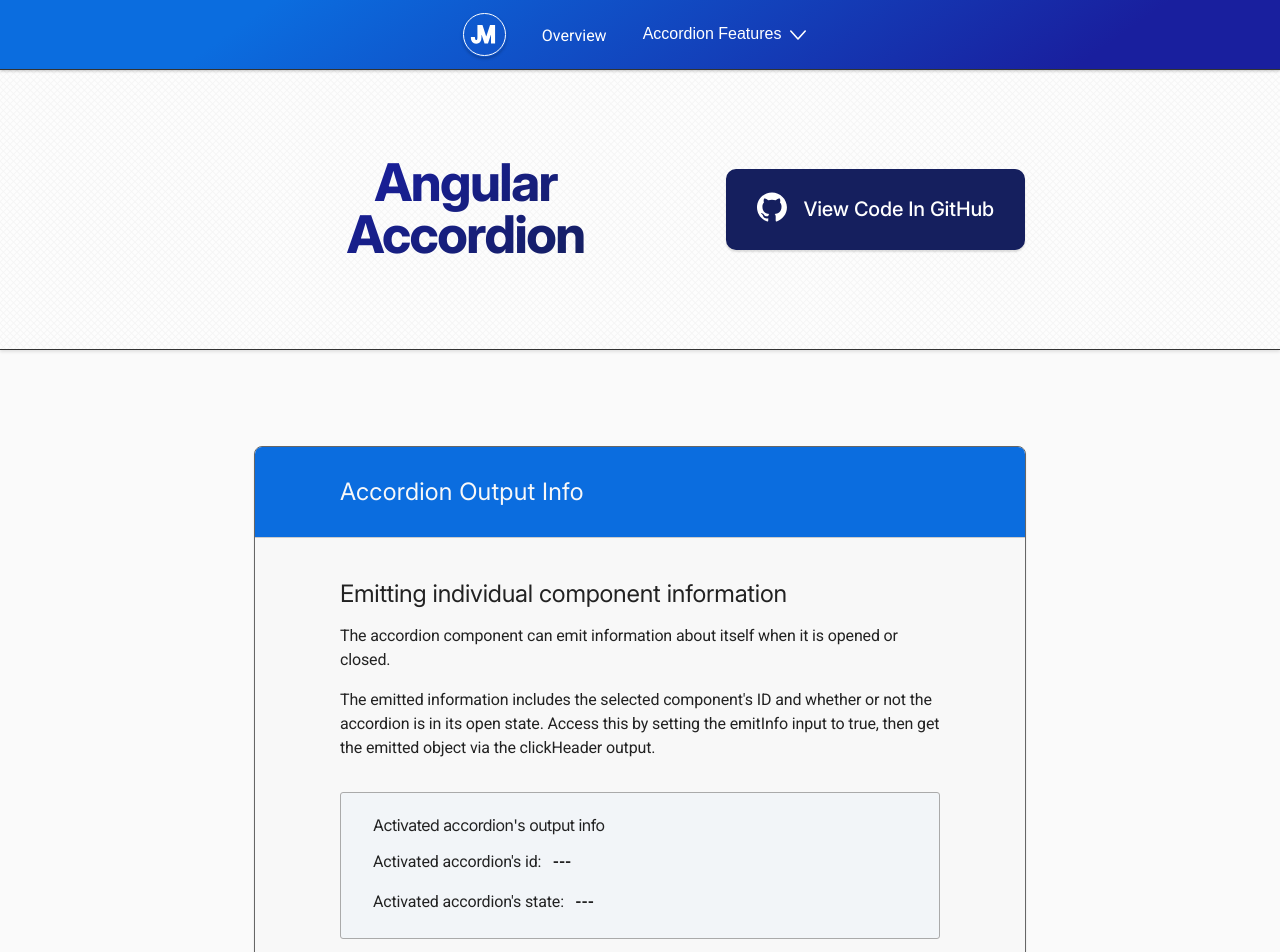
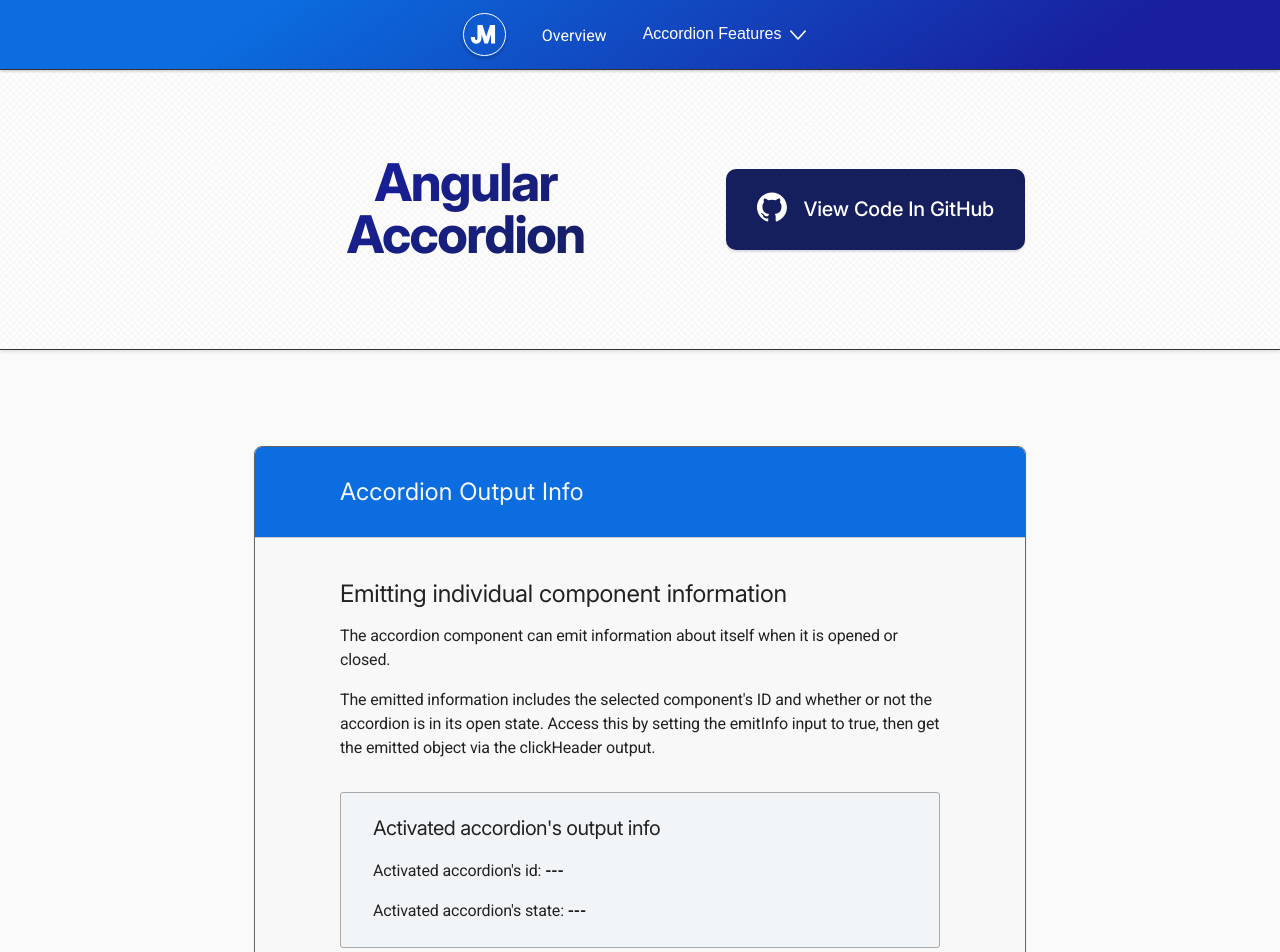
Before and after one commit to JMurkyHawk/accordion, an Angular app: page /accordion-output in a window 1280 px wide. Shown: the top 952 px of the page. Built offline with nearby package versions, Linux system fonts and the light colour scheme.

Commit message:
Correct missing drawer button borderRadius option

```diff
--- a/src/app/components/j-murky-hawk-drawer/j-murky-hawk-drawer.component.ts
+++ b/src/app/components/j-murky-hawk-drawer/j-murky-hawk-drawer.component.ts
@@ -388,16 +388,16 @@ export class JMurkyHawkDrawerComponent {
     drawerButtonMove() {
         if (this.drawerShow() && this.drawerPosition === 'left') {
             this.setDrawerButtonLR(this.drawerWidth, 'auto');
-            this.setComponentCssVariable('jmDrawerButtonBorderRadius', `0 ${this.drawerButtonBorderRadius} ${this.drawerButtonBorderRadius} 0 `);
+            this.setComponentCssVariable('jmDrawerButtonBorderRadius', `0 ${this.drawerButtonInfo.borderRadius} ${this.drawerButtonInfo.borderRadius} 0 `);
         }
 
         if (this.drawerShow() && this.drawerPosition === 'right') {
             this.setDrawerButtonLR('auto', this.drawerWidth);
-            this.setComponentCssVariable('jmDrawerButtonBorderRadius', `${this.drawerButtonBorderRadius} 0 0 ${this.drawerButtonBorderRadius}`);
+            this.setComponentCssVariable('jmDrawerButtonBorderRadius', `${this.drawerButtonInfo.borderRadius} 0 0 ${this.drawerButtonInfo.borderRadius}`);
         }
 
         if (!this.drawerShow()) {
-            this.setComponentCssVariable('jmDrawerButtonBorderRadius', `${this.drawerButtonBorderRadius}`);
+            this.setComponentCssVariable('jmDrawerButtonBorderRadius', `${this.drawerButtonInfo.borderRadius}`);
         }
     }
 
--- a/src/app/components/j-murky-hawk-navigation/j-murky-hawk-navigation.component.ts
+++ b/src/app/components/j-murky-hawk-navigation/j-murky-hawk-navigation.component.ts
@@ -142,7 +142,7 @@ export class JMurkyHawkNavigationComponent {
         }
     }
 
-    // Is window scrolled past element with id name provided to linkScrollToIfPastId
+    // Is window scrolled past element with id provided to linkScrollToIfPastId input?
     isScrolledPast = (elementId: string) => {
         if (elementId !== null && document.getElementById(elementId) !== undefined) {
             return document.getElementById(elementId)?.getBoundingClientRect().bottom! < 0;
--- a/src/app/pages/jmh-page-accordion-output/jmh-page-accordion-output.component.html
+++ b/src/app/pages/jmh-page-accordion-output/jmh-page-accordion-output.component.html
@@ -19,8 +19,8 @@
 
             <div class="jmBackDrop v2">
                 <h4>{{emit_basic_title}}</h4>
-                <p class="preserveWS">{{emit_info1}} <strong>{{emittedId}}</strong></p>
-                <p class="preserveWS">{{emit_info2}} <strong>{{emittedState}}</strong></p>
+                <p>{{emit_info1}} <strong>{{emittedId}}</strong></p>
+                <p>{{emit_info2}} <strong>{{emittedState}}</strong></p>
             </div>
 
             <div class="jmBackDrop accordionStack">
--- a/src/app/pages/jmh-page-accordion-output/jmh-page-accordion-output.component.scss
+++ b/src/app/pages/jmh-page-accordion-output/jmh-page-accordion-output.component.scss
@@ -10,3 +10,10 @@ j-murky-hawk-accordion {
     --jm-acc-border: 1px solid var(--blueDark);
     --jm-acc-color: var(--black);
 }
+
+.jmBackDrop.v2 {
+    h4 {
+        font-size: 2rem;
+        margin: 0 0 2rem 0;
+    }
+}
```
Also changed, not shown: 1 other file (tests, documents, lock files or other folders).
